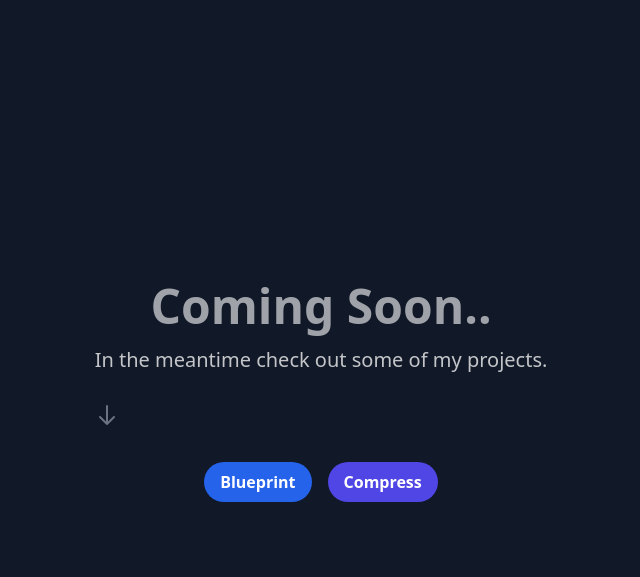
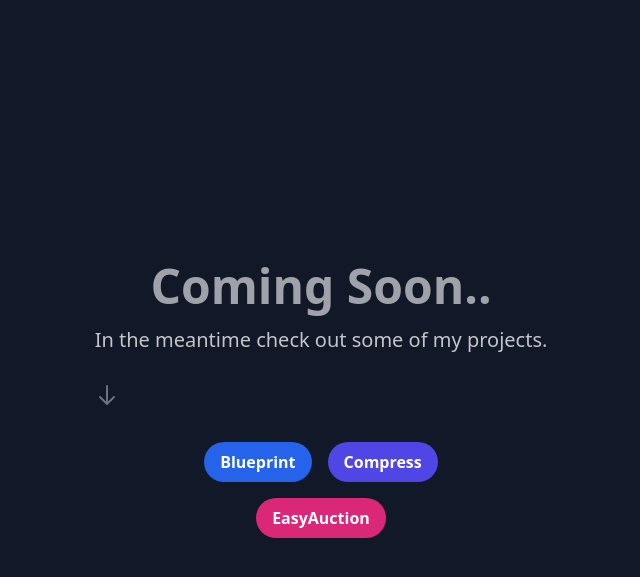
Before and after one commit to Builtbyjb/my-portfolio, a FastAPI app: page / in a window 1280 px wide. Shown: the top 577 px of the page, without its empty margins (319-959 px from the left). Run offline with FastAPI, Linux system fonts and the light colour scheme.

Commit message:
Added EasyAuction link

```diff
--- a/templates/index.html
+++ b/templates/index.html
@@ -38,9 +38,9 @@ Home
             </a>
         </div>
         <div class="flex justify-center space-x-4">
-            <!-- <a href="https://instagram.com" target="_blank" rel="noopener noreferrer" class="bg-pink-600 hover:bg-pink-700 text-white font-bold py-2 px-4 rounded-full transition duration-300 ease-in-out transform hover:scale-105">
+            <a href="https://easyauction.ajibolaawotide.com" target="_blank" rel="noopener noreferrer" class="bg-pink-600 hover:bg-pink-700 text-white font-bold py-2 px-4 rounded-full transition duration-300 ease-in-out transform hover:scale-105">
                 EasyAuction
-            </a> -->
+            </a>
             <!-- <a href="https://linkedin.com" target="_blank" rel="noopener noreferrer" class="bg-blue-800 hover:bg-blue-900 text-white font-bold py-2 px-4 rounded-full transition duration-300 ease-in-out transform hover:scale-105">
                 LinkedIn
             </a> -->
```
